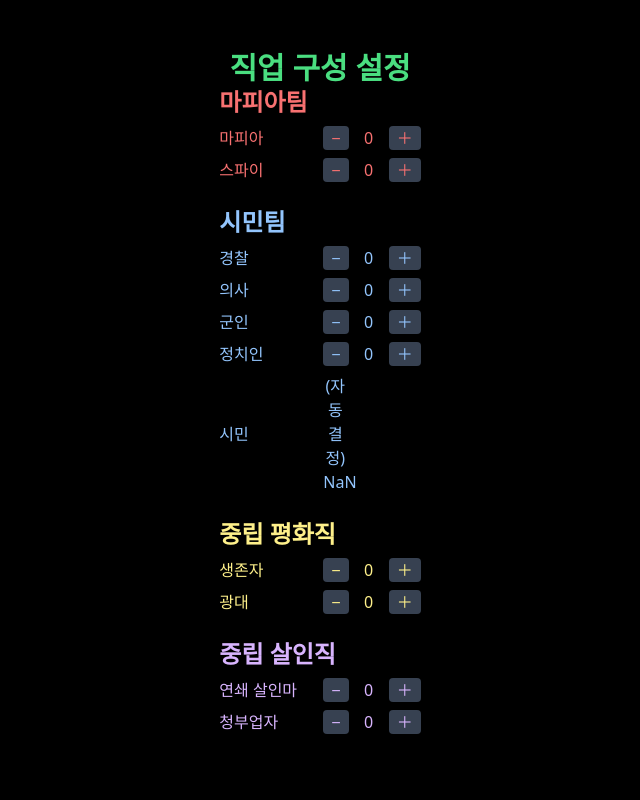
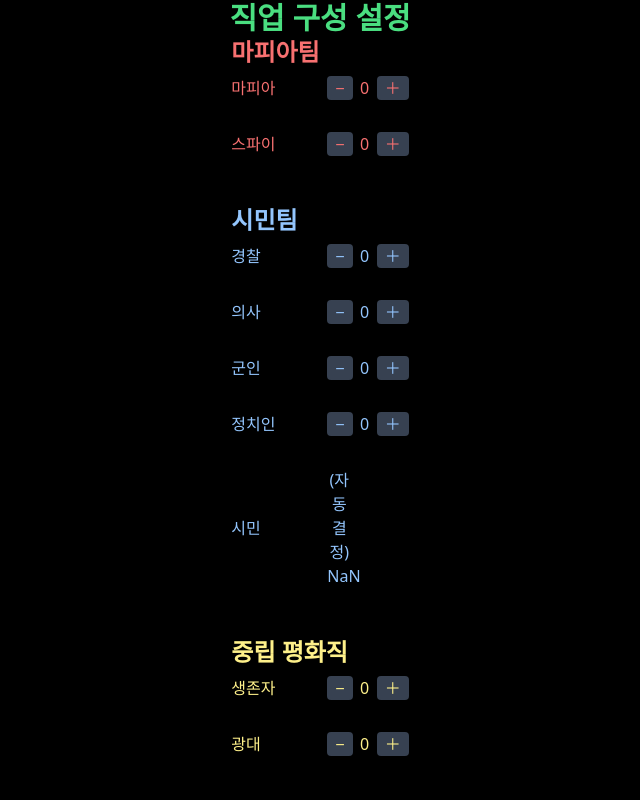
Before and after one commit to kuro793/Midnight-Mafia, a React (Vite) app: page /Midnight-Mafia/role-select in a window 1280 px wide. Shown: the top 800 px of the page, without its empty margins (320-960 px from the left). Built offline with nearby package versions, Linux system fonts and the light colour scheme.

Commit message:
Update RoleSelect.jsx

```diff
--- a/src/pages/game/setting/RoleSelect.jsx
+++ b/src/pages/game/setting/RoleSelect.jsx
@@ -3,7 +3,7 @@
 
 function RoleCounter({ role, count, onIncrement, onDecrement, auto = false }) {
   return (
-    <div className="flex items-center gap-2">
+    <div className="flex items-center mb-6">
       <span className="w-24">{role}</span>
       {auto ? (
         <>
```
